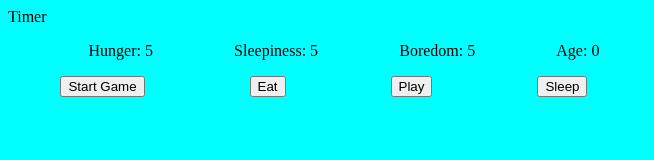
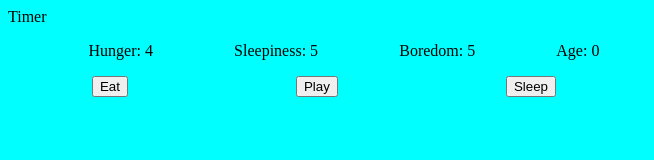
Before and after one commit to angeeg/tamagotchi, a plain HTML site: page index.html in a window 1280 px wide. Both pictures are taken after a click on the button "Eat". Shown: the whole page, without its empty margins (0-654 px from the left). Drawn offline with Linux system fonts and the light colour scheme.

Commit message:
feedme function working, timer added

```diff
--- a/index.html
+++ b/index.html
@@ -24,7 +24,7 @@
             </div>
         </main>
         <div id="buttons">
-            <button id="start" class="btns">Start Game</button>
+            <!-- <button id="start" class="btns">Start Game</button> -->
             <button id="eat" class="btns">Eat</button>
             <button id="play" class="btns">Play</button>
             <button id="sleep" class="btns">Sleep</button>
--- a/js/tamagotchi.js
+++ b/js/tamagotchi.js
@@ -2,7 +2,7 @@
 class Tamagotchi {
   constructor(name) {
     this.name = name;
-    this.hunger = 5;
+    this.hunger = 6;
     this.sleepiness = 5;
     this.boredom = 5;
     this.age = 0;
@@ -18,29 +18,53 @@ const game = {
   feedMe: () => {
     tamagotchi.hunger -= 2;
     console.log(`Hunger: ${tamagotchi.hunger}`);
+    // if hunger reaches 0 alert "I'm too full, please feed later"
+    if(tamagotchi.hunger <= 0){
+      document.querySelector("#eat").disabled = true
+      alert(`${tamagotchi.name} seems to be very full, please feed later.`)
+    }
+    hungerStat.innerHTML = `Hunger: ${tamagotchi.hunger}`
+  },
+  // increase hunger every 15 seconds, if it reaches 10 game is over - tamagotchi dies
+  increaseHunger: () => {
+    timer
+    tamagotchi.hunger += 2
+    hungerStat.innerHTML = `Hunger: ${tamagotchi.hunger}`
+    if(tamagotchi.hunger === 10){
+      clearInterval(timer)
+      console.log("timer has stopped")
+      alert(`Poor ${tamagotchi.name} was starved to death x_x`)
+    }
   },
 
   // add method to put tamagotchi to sleep, decrement sleepiness once it goes to sleep, or increment sleepiness if awake for too long
-  goToSleep() {
+  goToSleep: () => {
+
     console.log("zzzzz");
+    sleepinessStat.innerHTML = `Sleepiness: ${tamagotchi.sleepiness}`;
   },
 
   // add method to play with tamagotchi, decrement boredom once played with, increment boredom if neglected for
-  play() {
+  play: () => {
     console.log("this is so much fun!");
   },
 
   // add method to increase age, have tamagotchi morph once reaching certain ages
   // evolve at 10 and 20
-  ageUp() {
+  ageUp: () => {
     this.age += 1;
     console.log(`${this.age}`);
   },
 };
 
+// create function that starts the game - when the game starts the timer will start counting
+const startGame = () => {
+
+  console.log('the game has begun')
+}
+
 // create a global variable for a timer to be running throughout duration of the game
-
-// create function that starts the game - when the game starts the timer will start counting
+const timer = setInterval(game.increaseHunger, 10000)
 
 // create form to enter name for tamagotchi
 
@@ -48,19 +72,22 @@ const game = {
 
 // display stats on the window
 let hungerStat = document.querySelector("#hunger");
-hungerStat.innerHTML = `Hunger: ${tamagotchi.hunger}`;
-
+hungerStat.innerHTML = `Hunger: ${tamagotchi.hunger}`
 let sleepinessStat = document.querySelector("#sleepiness");
 sleepinessStat.innerHTML = `Sleepiness: ${tamagotchi.sleepiness}`;
-
 let boredomStat = document.querySelector("#boredom");
 boredomStat.innerHTML = `Boredom: ${tamagotchi.boredom}`;
-
 let ageStat = document.querySelector("#age");
 ageStat.innerHTML = `Age: ${tamagotchi.age}`;
 
 
 
-// add function to buttons to eat, play, and sleep - turn lights off when sleeping
-let eatBtn = document.querySelector("#eat");
-eatBtn.addEventListener("click", game.feedMe );
+// add eventListeners to buttons to start, eat, play, and sleep - turn lights off when sleeping
+// const startBtn = document.querySelector("#start");
+// startBtn.addEventListener("click", startGame());
+const eatBtn = document.querySelector("#eat");
+eatBtn.addEventListener("click", game.feedMe);
+const playBtn = document.querySelector("#play");
+playBtn.addEventListener("click", game.play);
+const sleepBtn = document.querySelector("#sleep");
+sleepBtn.addEventListener("click", game.goToSleep);
```
